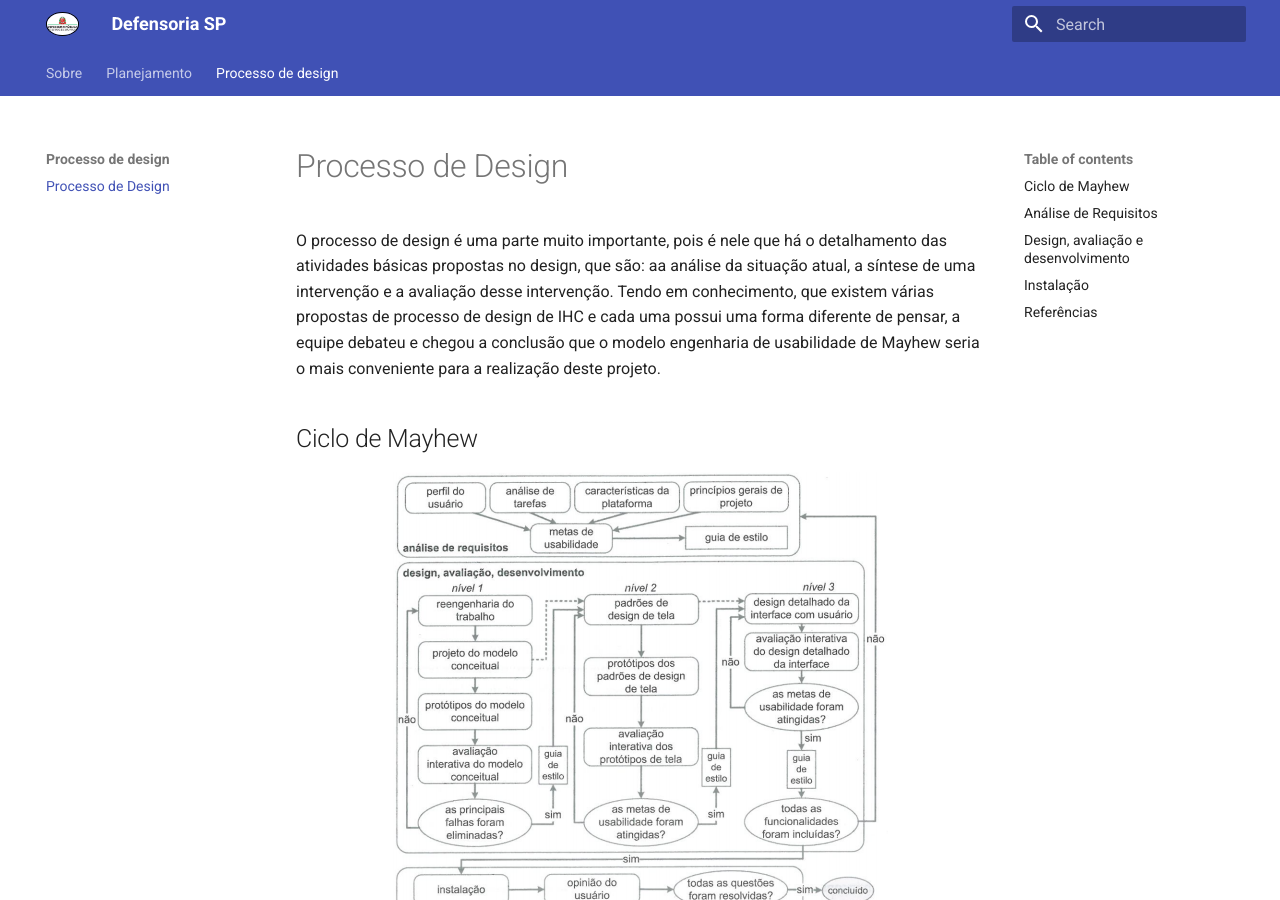
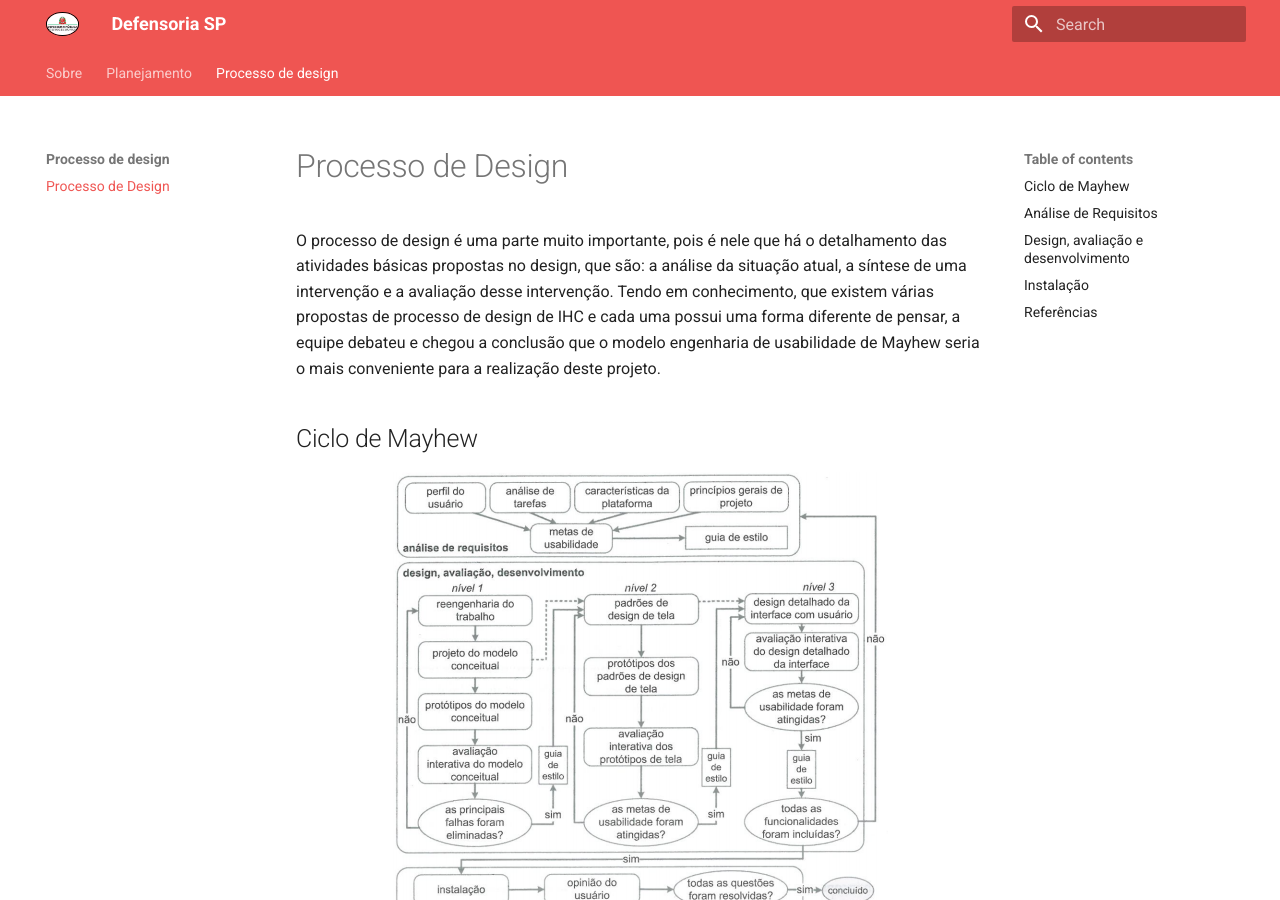
Before and after one commit to ailtonaires/2020.2-DefensoriaSP, an MkDocs documentation site: the page built from docs/processo-de-design/processo-de-design.md, in a window 1280 px wide and 900 px high. Built offline with MkDocs 1.6.1 and Material for MkDocs 9.7.7, drawn with Linux system fonts in a browser that asks for light colours; some of the changed text lies outside the part shown.

Commit message:
Revisando documento de Processo de Design e corrigindo tema

```diff
--- a/docs/processo-de-design/processo-de-design.md
+++ b/docs/processo-de-design/processo-de-design.md
@@ -1,6 +1,6 @@
 # Processo de Design
 
-O processo de design é uma parte muito importante, pois é nele que há o detalhamento das atividades básicas propostas no design, que são: aa análise da situação atual, a síntese de uma intervenção e a avaliação desse intervenção. Tendo em conhecimento, que existem várias propostas de processo de design de IHC e cada uma possui uma forma diferente de pensar, a equipe debateu e chegou a conclusão que o modelo engenharia de usabilidade de Mayhew seria o mais conveniente para a realização deste projeto.
+O processo de design é uma parte muito importante, pois é nele que há o detalhamento das atividades básicas propostas no design, que são: a análise da situação atual, a síntese de uma intervenção e a avaliação desse intervenção. Tendo em conhecimento, que existem várias propostas de processo de design de IHC e cada uma possui uma forma diferente de pensar, a equipe debateu e chegou a conclusão que o modelo engenharia de usabilidade de Mayhew seria o mais conveniente para a realização deste projeto.
 
 ## Ciclo de Mayhew
 
--- a/mkdocs.yml
+++ b/mkdocs.yml
@@ -1,7 +1,8 @@
 site_name: Defensoria SP
 theme:
-  pallete:
-    primary: orange
+  palette:
+    primary: red
+    accent: green
   logo: assets/planejamento/logos/defensoria-logo.jpg
   favicon: images/favicon.jpg
   name: material
```
Also changed, not shown: other parts of docs/processo-de-design/processo-de-design.md (+5 -2 lines).
